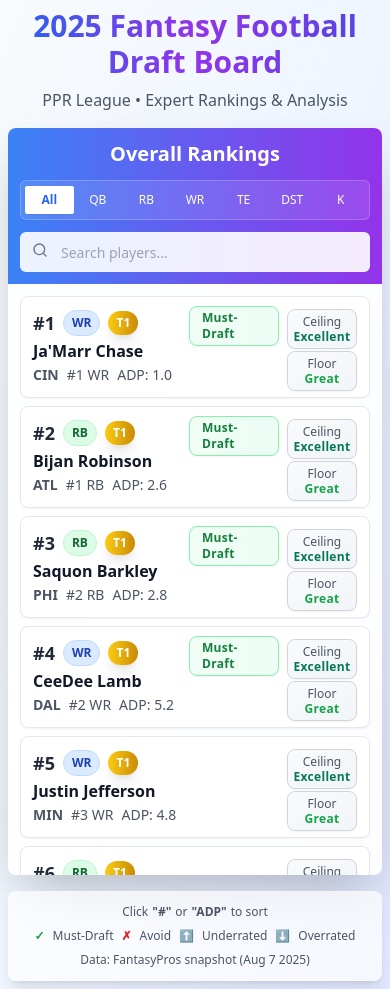
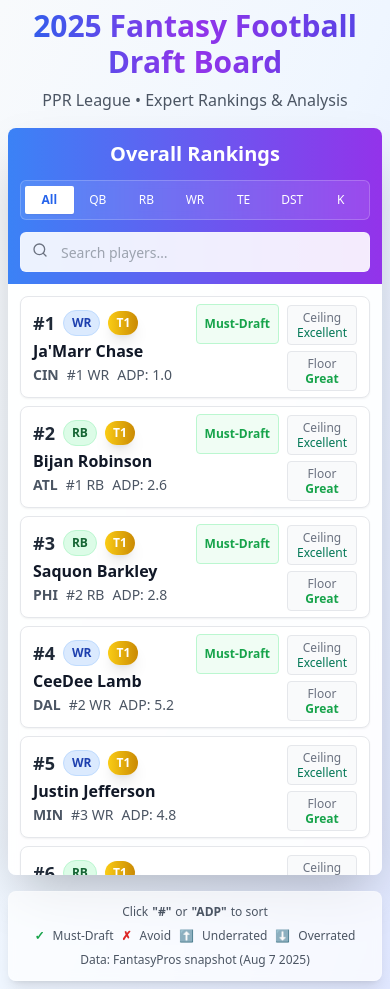
Before and after one commit to JansenNye/Arkonyx-s-Fantasy-Football, a Next.js app: page / in a window 390 px wide. Built offline with nearby package versions, Linux system fonts and the light colour scheme.

Commit message:
Fix vertical alignment on mobile

```diff
--- a/FantasyDraftBoard.tsx
+++ b/FantasyDraftBoard.tsx
@@ -216,25 +216,25 @@
     </div>
 
     {/* 2x2 Grid anchored to right side with fixed column widths */}
-    <div className="absolute top-3 right-3 bottom-3 grid grid-cols-2 grid-rows-2 gap-x-2 gap-y-2 text-xs" style={{ gridTemplateColumns: '90px 70px' }}>
+    <div className="absolute top-2 right-3 bottom-2 grid grid-cols-2 grid-rows-2 gap-x-2 gap-y-2 text-xs" style={{ gridTemplateColumns: '100px 70px' }}>
       {/* Top Left: Must-Draft/Avoid */}
       <div className="flex items-center justify-end">
         {player.mustDraft && (
-          <div className="flex items-center justify-center h-10 px-3 py-1.5 bg-gradient-to-r from-green-50 to-emerald-50 border border-green-300 rounded-lg shadow-sm text-xs">
-            <span className="text-green-700 font-semibold text-xs tracking-wide">Must-Draft</span>
+          <div className="flex items-center justify-center h-10 px-2 py-1 bg-green-50 border border-green-200 rounded text-xs">
+            <span className="text-green-600 font-bold text-xs">Must-Draft</span>
           </div>
         )}
         {player.avoid && (
-          <div className="flex items-center justify-center h-10 px-3 py-1.5 bg-gradient-to-r from-red-50 to-rose-50 border border-red-300 rounded-lg shadow-sm text-xs">
-            <span className="text-red-700 font-semibold text-xs tracking-wide">Avoid</span>
+          <div className="flex items-center justify-center h-10 px-2 py-1 bg-red-50 border border-red-200 rounded text-xs">
+            <span className="text-red-600 font-bold text-xs">Avoid</span>
           </div>
         )}
       </div>
 
       {/* Top Right: Ceiling */}
-      <div className="flex flex-col items-center justify-center h-10 px-2 py-1 bg-gradient-to-br from-gray-50 to-slate-100 border border-gray-300 rounded-lg shadow-sm text-xs">
-        <div className="text-xs text-gray-600 leading-tight font-medium">Ceiling</div>
-        <div className={`font-semibold text-xs leading-tight tracking-wide ${getFloorCeilingColor(player.ceiling)}`}>
+      <div className="flex flex-col items-center justify-center h-10 px-2 py-1 bg-gray-50 border border-gray-200 rounded text-xs">
+        <div className="text-xs text-gray-500 leading-tight">Ceiling</div>
+        <div className={`font-medium text-xs leading-tight ${getFloorCeilingColor(player.ceiling)}`}>
           {player.ceiling}
         </div>
       </div>
@@ -242,21 +242,21 @@
       {/* Bottom Left: Underrated/Overrated */}
       <div className="flex items-center justify-end">
         {player.underrated && (
-          <div className="flex items-center justify-center h-10 px-3 py-1.5 bg-gradient-to-r from-blue-50 to-cyan-50 border border-blue-300 rounded-lg shadow-sm text-xs">
-            <span className="text-blue-700 font-semibold text-xs tracking-wide">Underrated</span>
+          <div className="flex items-center justify-center h-10 px-2 py-1 bg-blue-50 border border-blue-200 rounded text-xs">
+            <span className="text-blue-600 font-bold text-xs">Underrated</span>
           </div>
         )}
         {player.overrated && (
-          <div className="flex items-center justify-center h-10 px-3 py-1.5 bg-gradient-to-r from-orange-50 to-amber-50 border border-orange-300 rounded-lg shadow-sm text-xs">
-            <span className="text-orange-700 font-semibold text-xs tracking-wide">Overrated</span>
+          <div className="flex items-center justify-center h-10 px-2 py-1 bg-orange-50 border border-orange-200 rounded text-xs">
+            <span className="text-orange-600 font-bold text-xs">Overrated</span>
           </div>
         )}
       </div>
 
       {/* Bottom Right: Floor */}
-      <div className="flex flex-col items-center justify-center h-10 px-2 py-1 bg-gradient-to-br from-gray-50 to-slate-100 border border-gray-300 rounded-lg shadow-sm text-xs">
-        <div className="text-xs text-gray-600 leading-tight font-medium">Floor</div>
-        <div className={`font-semibold text-xs leading-tight tracking-wide ${getFloorCeilingColor(player.floor)}`}>
+      <div className="flex flex-col items-center justify-center h-10 px-2 py-1 bg-gray-50 border border-gray-200 rounded text-xs">
+        <div className="text-xs text-gray-500 leading-tight">Floor</div>
+        <div className={`font-medium text-xs leading-tight ${getFloorCeilingColor(player.floor)}`}>
           {player.floor}
         </div>
       </div>
```
